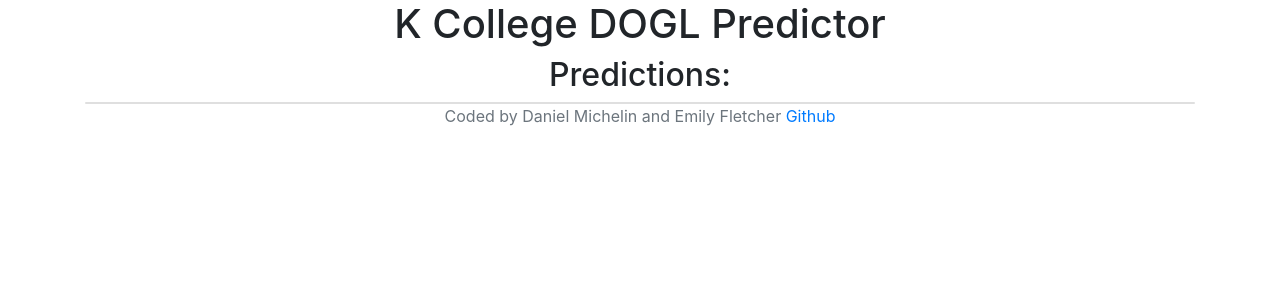
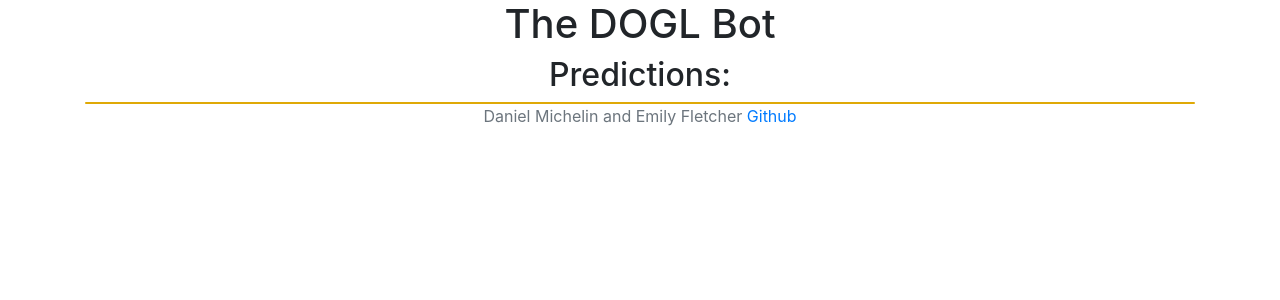
Before and after one commit to dmichelin/DOGL-Neural-Net, a Django app: template dogl_app/templates/dogl/index.html in a window 1280 px wide. Shown: the top 300 px of the page. Run offline with Django 3.2, Linux system fonts and the light colour scheme; the template is opened without the code that fills it, so the values that code supplies are empty; some libraries are stand-ins or nearby versions.

Commit message:
small ui touchup

```diff
--- a/dogl_app/templates/dogl/index.html
+++ b/dogl_app/templates/dogl/index.html
@@ -12,18 +12,18 @@
   </head>
   <body>
     <div class="container text-center">
-      <h1>K College DOGL Predictor</h1>
+      <h1>The DOGL Bot</h1>
       <h2>Predictions:</h2>
-      <div class="card">
+      <div class="card bg-warning">
       <ul class ="list-group list-group-flush">
         {% for prediction in predictions%}
-        <li class="list-group-item">{{prediction}} </li>
+          <li class="list-group-item">{{prediction}} </li>
         {% endfor %}
       </ul>
       </div>
     </div>
     <footer class="footer text-muted text-center">
-    Coded by Daniel Michelin and Emily Fletcher
+    Daniel Michelin and Emily Fletcher
     <a href=https://github.com/dmichelin/DOGL-Neural-Net> Github </a>
   </footer>
     <!-- Optional JavaScript -->
```
